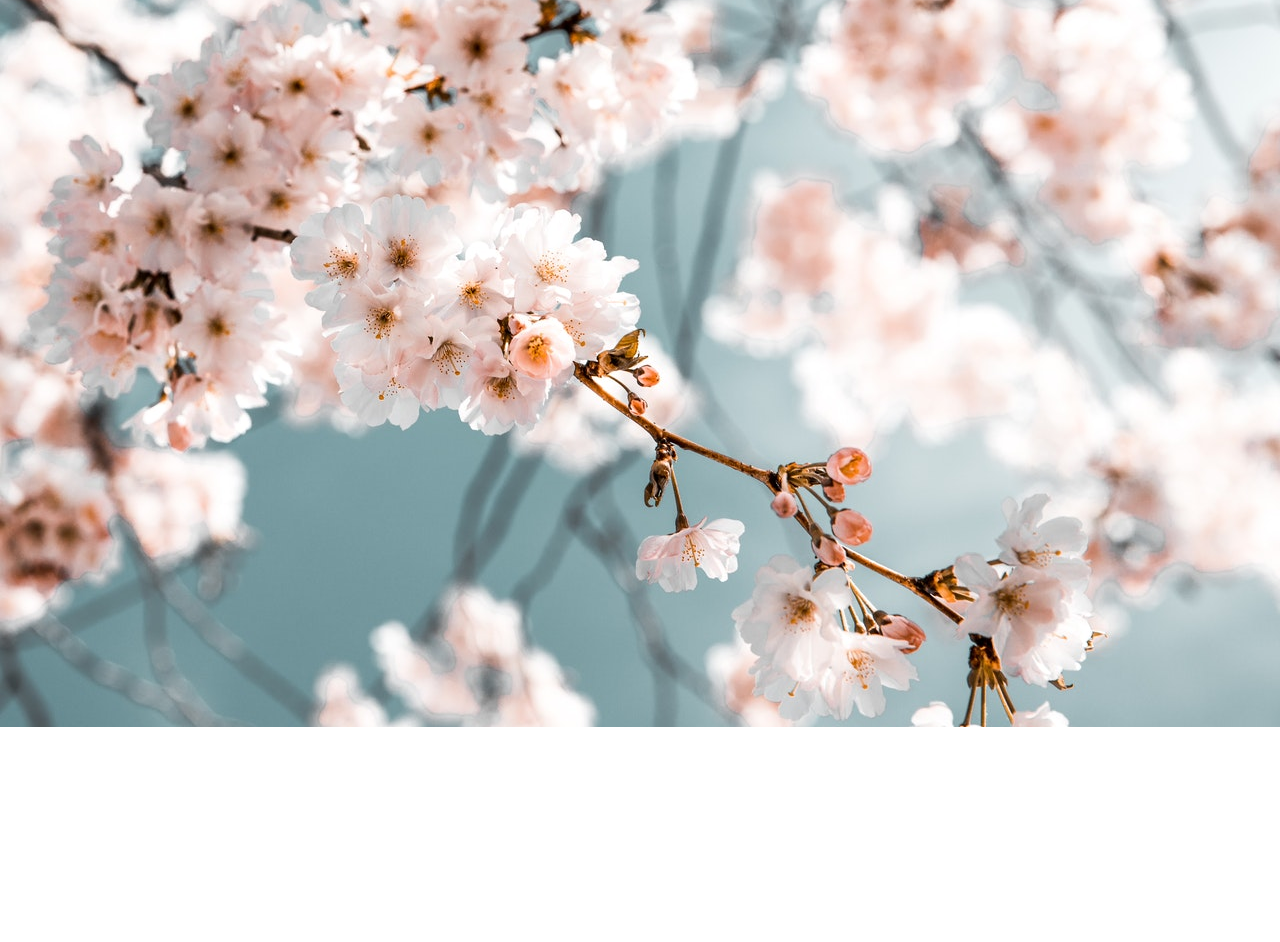
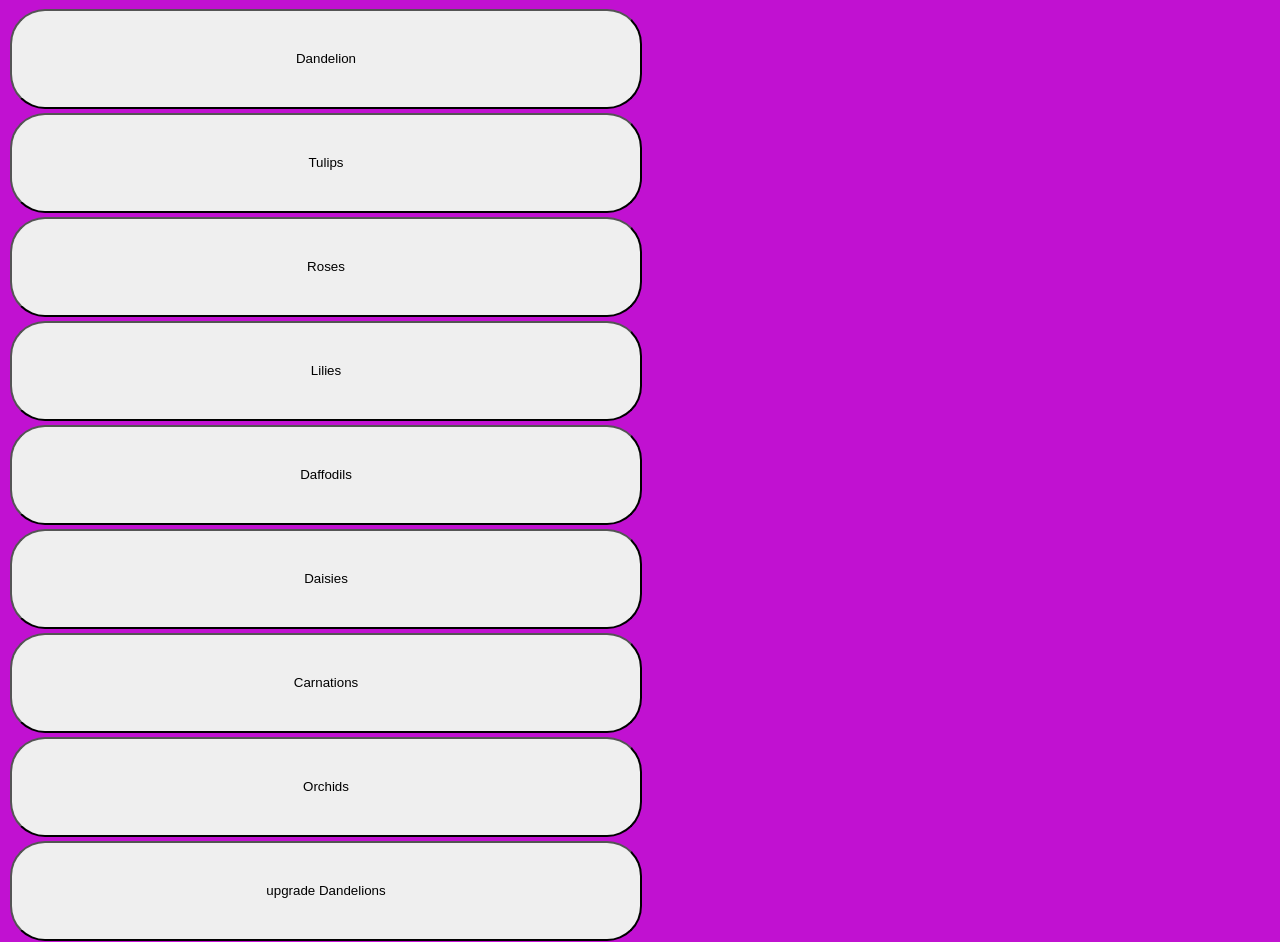
Before and after one commit to bpage91/JanesFloralBoutique, a plain HTML site: page index.html in a window 1280 px wide. Shown: the part 73-1015 px from the top of the page. Before the commit the page ends 800 px from the top, so only its background shows below. Drawn offline with Linux system fonts and the light colour scheme.

Commit message:
added buttons

```diff
--- a/index.html
+++ b/index.html
@@ -11,6 +11,29 @@
     </head>
 
     <body>
+        <Header>
+            <h1>Jane's Floral Boutique</h1>
+            <div id="flowers" class="game">
+                <button id="b1" class="button">Dandelion</button>
+                <button id="b2" class="button">Tulips</button>
+                <button id="b3" class="button">Roses</button>
+                <button id="b4" class="button">Lilies</button>
+                <button id="b5" class="button">Daffodils</button>
+                <button id="b6" class="button">Daisies</button>
+                <button id="b7" class="button">Carnations</button>
+                <button id="b8" class="button">Orchids</button>
+            </div>
+            <div id="upgrades" class="game">
+                <button id="b1" class="button">upgrade Dandelions</button>
+                <button id="b2" class="button">upgrade Tulips</button>
+                <button id="b3" class="button">upgrade Roses</button>
+                <button id="b4" class="button">upgrade Lilies</button>
+                <button id="b5" class="button">upgrade Daffodils</button>
+                <button id="b6" class="button">upgrade Daisies</button>
+                <button id="b7" class="button">upgrade Carnations</button>
+                <button id="b8" class="button">upgrade Orchids</button>
+            </div>
+        </Header>
 
     </body>
 
--- a/main.css
+++ b/main.css
@@ -1,5 +1,16 @@
 body {
-    background-image: url(images/background.jpg);
-    background-repeat: no-repeat;
-    background-size: 100% auto;
+    background-color: rgb(193, 17, 209);
 }
+
+.game {
+    display: grid;
+}
+
+.button {
+    box-sizing: border-box;
+    margin: 2px;
+    padding: 2px;
+    width: 50%;
+    height: 100px;
+    border-radius: 35px;
+}
```
